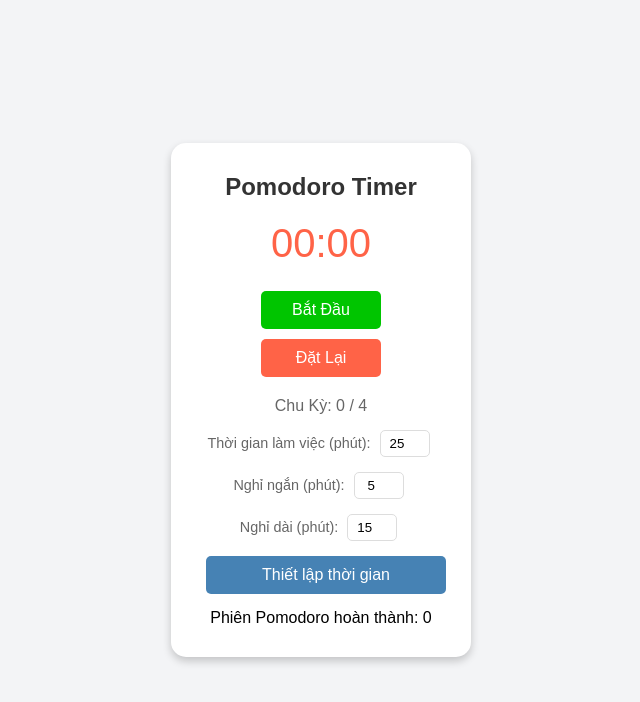
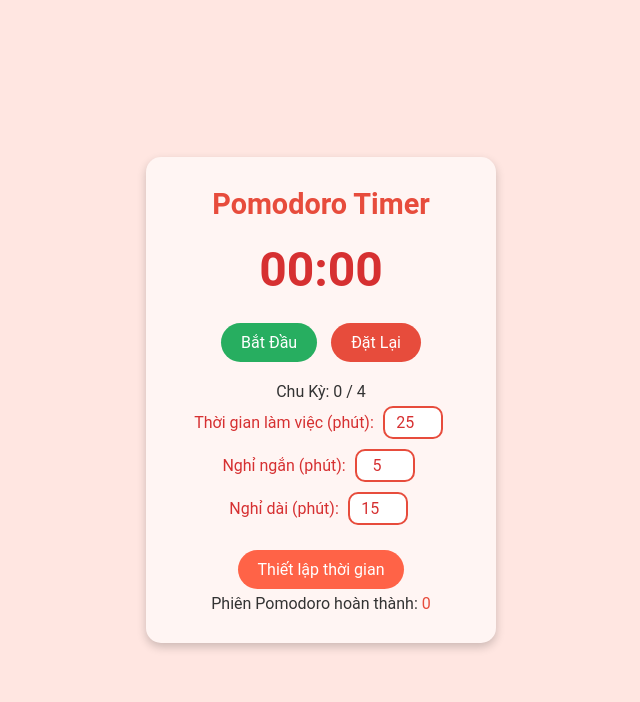
Before and after one commit to Hoctapjs/Pomodoro-New, a plain HTML site: page index.html in a window 1280 px wide. Shown: the whole page, without its empty margins (319-959 px from the left). Drawn offline with Linux system fonts and the light colour scheme.

Commit message:
update theme color

```diff
--- a/styles.css
+++ b/styles.css
@@ -3,7 +3,7 @@
     margin: 0;
     padding: 0;
     box-sizing: border-box;
-    font-family: Arial, sans-serif;
+    font-family: 'Roboto', Arial, sans-serif;
 }
 
 body {
@@ -11,27 +11,28 @@ body {
     justify-content: center;
     align-items: center;
     min-height: 100vh;
-    background-color: #f3f4f6;
+    background-color: #ffe6e1; /* Nhẹ nhàng, làm nền cho chủ đề */
 }
 
 .timer-container {
     text-align: center;
-    background-color: #fff;
+    background-color: #fff5f3; /* Màu trắng hồng nhạt, hài hòa với Tomato */
     padding: 30px;
     border-radius: 15px;
-    box-shadow: 0 4px 8px rgba(0, 0, 0, 0.2);
-    width: 300px;
+    box-shadow: 0 4px 10px rgba(0, 0, 0, 0.2);
+    width: 350px;
 }
 
 h1 {
-    color: #333;
-    font-size: 1.5em;
+    color: #e74c3c; /* Đỏ cà chua đậm */
+    font-size: 1.8em;
     margin-bottom: 20px;
 }
 
 .timer {
-    font-size: 2.5em;
-    color: #ff6347;
+    font-size: 3em;
+    font-weight: bold;
+    color: #d63031; /* Đậm hơn Tomato */
     margin-bottom: 20px;
 }
 
@@ -40,28 +41,32 @@ h1 {
 }
 
 button {
-    background-color: #ff6347;
+    background-color: #e74c3c; /* Màu Tomato */
     color: #fff;
     border: none;
     padding: 10px 20px;
-    border-radius: 5px;
+    border-radius: 25px;
     font-size: 1em;
     cursor: pointer;
-    transition: background-color 0.3s;
+    transition: all 0.3s ease-in-out;
     margin: 5px;
 }
 
 button:hover {
-    background-color: #ff4500;
-}
-
-#start, #reset {
-    width: 120px;
+    background-color: #c0392b; /* Đậm hơn Tomato khi hover */
+    transform: scale(1.05); /* Hiệu ứng nhỏ khi di chuột */
 }
 
 #start {
-    background-color: rgb(0, 197, 0);
-    color: white;
+    background-color: #27ae60; /* Màu xanh lá cho nút "Bắt Đầu" */
+}
+
+#start:hover {
+    background-color: #229954;
+}
+
+#reset {
+    background-color: #e74c3c; /* Đồng nhất với màu Tomato */
 }
 
 .session-info {
@@ -71,30 +76,40 @@ button:hover {
 }
 
 input[type="number"] {
-    width: 50px;
+    width: 60px;
     padding: 5px;
-    margin: 0 5px;
-    border: 1px solid #ddd;
-    border-radius: 5px;
+    margin: 5px;
+    border: 2px solid #e74c3c; /* Viền Tomato */
+    border-radius: 10px;
     text-align: center;
+    font-size: 1em;
+    color: #d63031; /* Đồng nhất với các phần khác */
+}
+
+input[type="number"]:focus {
+    outline: none;
+    border-color: #c0392b; /* Đậm hơn khi focus */
 }
 
 label {
-    font-size: 0.9em;
-    color: #666;
-}
-
-#workTimeInput, #shortBreakInput, #longBreakInput {
-    margin-top: 15px;
+    font-size: 1em;
+    color: #d63031; /* Màu chữ tương đồng Tomato */
 }
 
 button#setTime {
-    width: 100%;
-    margin-top: 15px;
-    margin-bottom: 15px;
-    background-color: #4682b4;
+    background-color: #ff6347; /* Tomato tiêu chuẩn */
+    margin-top: 20px;
 }
 
 button#setTime:hover {
-    background-color: #4169e1;
+    background-color: #e74c3c; /* Đậm hơn khi hover */
 }
+
+p {
+    font-size: 1em;
+    color: #333;
+}
+
+#pomodoroCount {
+    color: #e74c3c; /* Nổi bật số đếm */
+}
```
